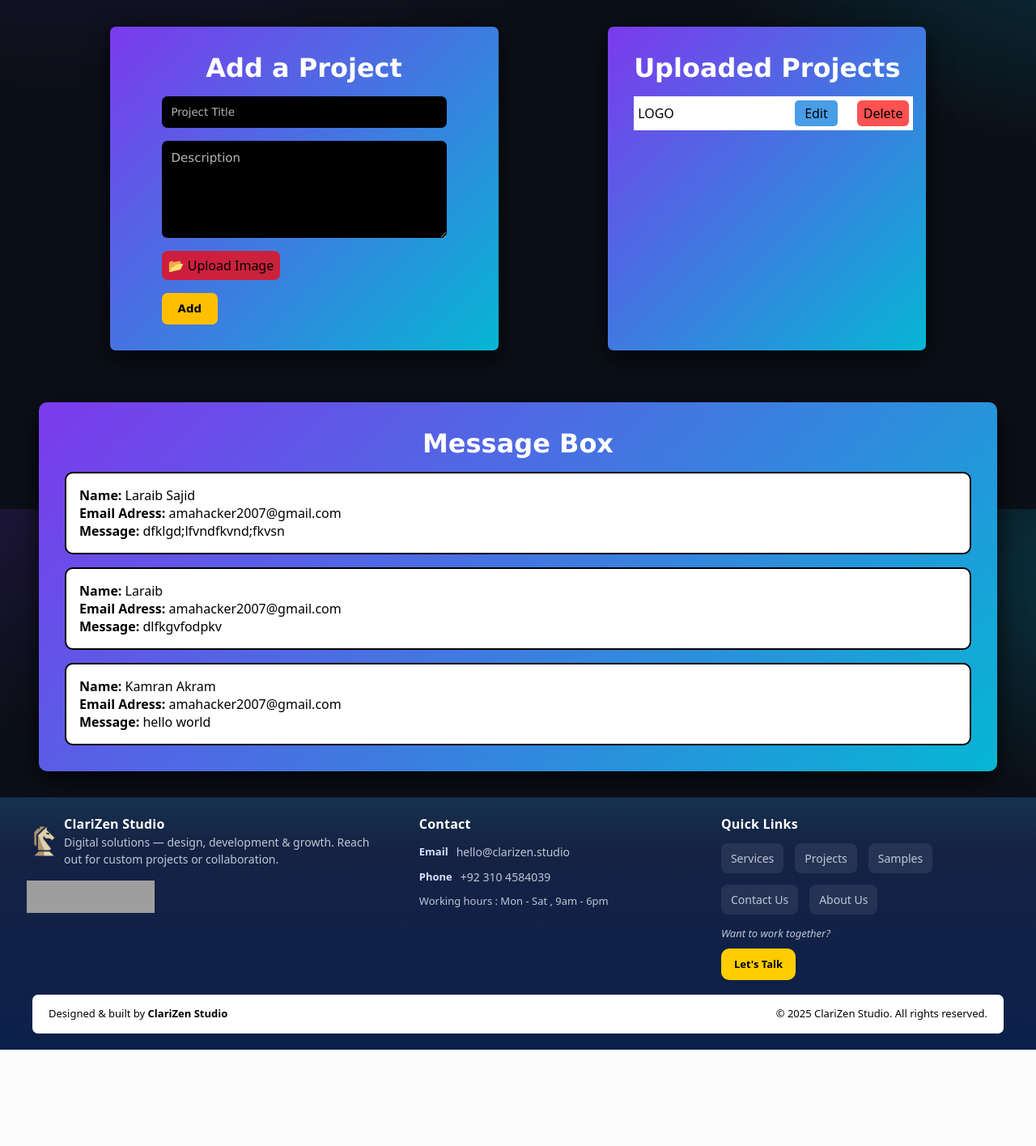
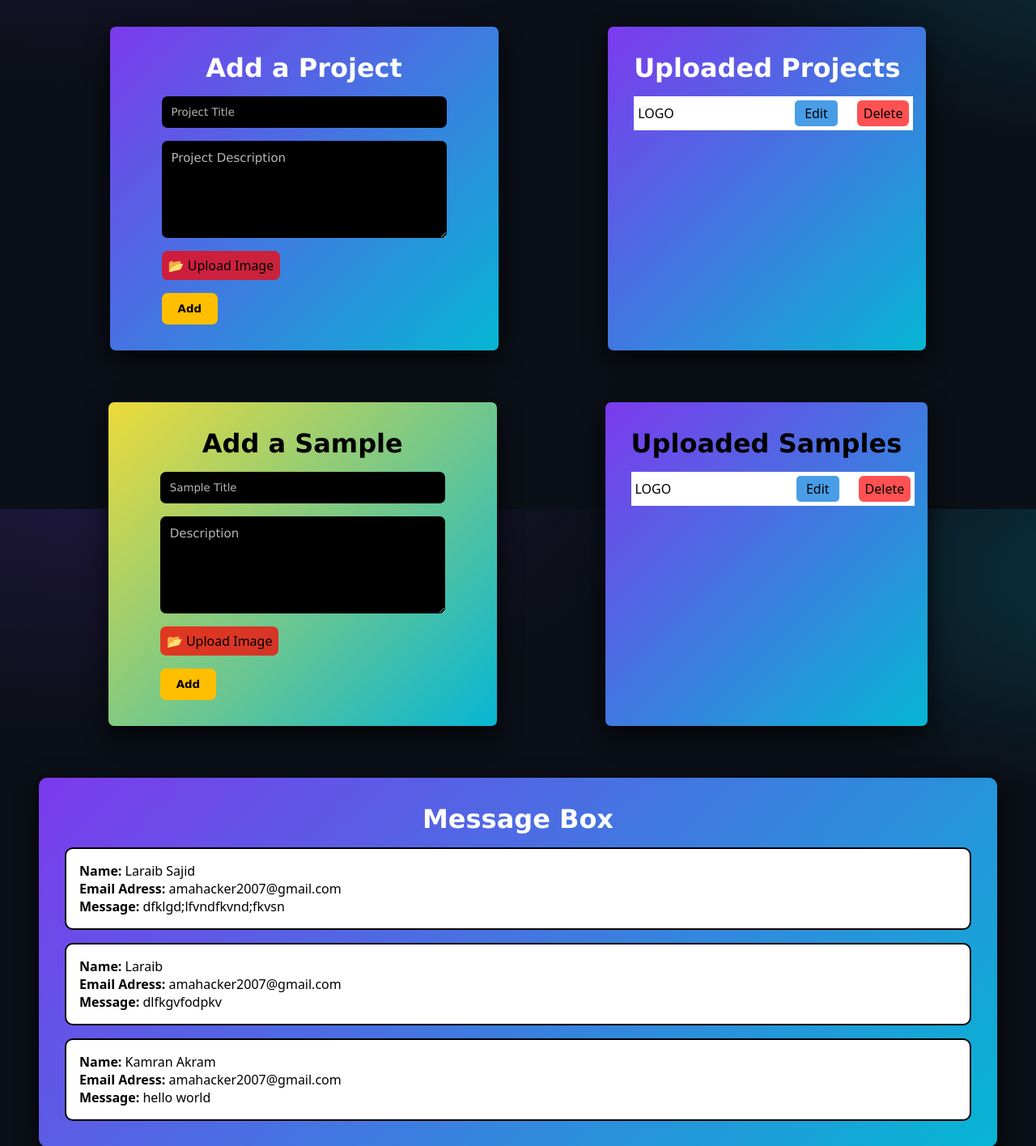
Before and after one commit to clarizen-studio/ClariZen-Studio-PORTFOLIO, a Flask app: page /admin in a window 1280 px wide. Shown: the part 171-1587 px from the top of the page at 81% size. Before the commit the page ends 1468 px from the top, so only its background shows below. Run offline with Flask 3, Linux system fonts and the light colour scheme; the visitor is signed in with stand-in values (Sample User, id 1); data comes from the database, SQL or seed files in the repository; grey boxes are pictures that could not be loaded.

Commit message:
small updates

```diff
--- a/static/css/admin.css
+++ b/static/css/admin.css
@@ -28,6 +28,14 @@
     font-family: verdana;
 
 }
+/* ================================= ADD A PROJECT SECTION ===================================================== */
+.admin-project-sec{
+    display: flex;
+    /* gap: 1rem; */
+    justify-content: space-evenly;
+    /* align-items: center; */
+}
+/* ADD A PROJECT  */
 .addproject-h{
     color: white;
     text-align: center;
@@ -63,7 +71,6 @@
   justify-self: center;
 
 }
-
 .addproject-form input::placeholder{
     color: rgba(255, 255, 255, 0.719);
     font-family: verdana;
@@ -80,14 +87,11 @@
   width: 22rem;
 
 }
-
 .addproject-form textarea::placeholder{
     color: rgba(255, 255, 255, 0.719);
     font-family: verdana;
     font-size: 15px;
 }
-
-
 .addproject-btn{
     width: min-content;
     padding: 12px 20px;
@@ -116,15 +120,9 @@
 .file-upload-btn:hover{
     background-color: rgba(255, 0, 0, 0.804);
 }
-/* ------------------------------------------------- */
-.admin-project-sec{
-    display: flex;
-    /* gap: 1rem; */
-    justify-content: space-evenly;
-    /* align-items: center; */
-}
-/* ------------------------------------------------------------ */
-.project-container{
+
+/* UPLOADED PROJECTS */
+.uploaded-projects-container{
     display: flex;
     flex-direction: column;
     background-color: white;
@@ -136,7 +134,7 @@
     max-height: 25rem;
     background: linear-gradient(135deg, #7c3aed, #06b6d4);
 }
-.projects{
+.uploaded-projects{
     margin-left: 1rem;
     display: flex;
     flex-direction: column;
@@ -144,7 +142,158 @@
     overflow-y: auto;
 
 }
-.projects ul{
+.uploaded-projects ul{
+    list-style: none;
+    width: 100%;
+    display: flex;
+    align-items: center;
+    justify-content: space-between;
+    background-color: white;
+    padding: 5px;
+}
+
+
+.ul-btns{
+    display: flex;
+    gap: 1.5rem;
+}
+.delete-btn{
+    text-decoration: none;
+    background-color: rgba(255, 0, 0, 0.683);
+    color: black;
+    padding: 5px 8px;
+    border-radius: 6px;
+}
+.delete-btn:hover{
+    background-color: rgba(255, 0, 0, 0.902);
+}
+.edit-btn{
+    text-decoration: none;
+    background-color: rgb(45, 142, 227, 0.861);
+    color: black;
+    padding: 5px 12px;
+    border-radius: 5px;
+}
+.edit-btn:hover{
+    background-color: rgba(45, 142, 227);
+}
+/* ================================= SAMPLES SECTION-Admin Panel ===================================================== */
+.admin-sample-sec{
+    display: flex;
+    /* gap: 1rem; */
+    justify-content: space-evenly;
+    /* align-items: center; */
+}
+/* ADD A SAMPLE  */
+.addsample-h{
+    color: black;
+    text-align: center;
+    padding: 0 1rem 1rem 1rem;
+    font-size: 2rem;
+    font-family: verdana;
+
+}
+.addsample-container{
+    display: flex;
+    flex-direction: column;
+    /* background-color: rgb(255, 255, 255); */
+    box-shadow: 0 10px 30px rgba(0, 0, 0, 0.763);
+    padding: 2rem 4rem;
+    border-radius: 7px;
+    margin: 2rem 0;
+    /* background: linear-gradient(135deg, #7c3aed, #06b6d4); */
+    background: linear-gradient(135deg, #eddb3a, #06b6d4);
+    /* background: linear-gradient(135deg, #e9d523, #067f95); */
+}
+.addsample-form{
+    display: flex;
+    flex-direction: column;
+    gap: 1rem;
+}
+.addsample-form input{
+  padding: 12px;
+  width: 22rem;
+  border: none;
+  border-radius: 7px;
+  background-color: black;
+  color: white;
+  font-family: verdana;
+  display: flex;
+  justify-self: center;
+
+}
+.addsample-form input::placeholder{
+    color: rgba(255, 255, 255, 0.719);
+    font-family: verdana;
+}
+.addsample-form textarea {
+  min-height: 120px;
+  resize: vertical;
+  background-color: black;
+  color: white;
+  border: none;
+  border-radius: 7px;
+  padding: 12px;
+  font-size: large;
+  width: 22rem;
+
+}
+.addsample-form textarea::placeholder{
+    color: rgba(255, 255, 255, 0.719);
+    font-family: verdana;
+    font-size: 15px;
+}
+.addsample-btn{
+    width: min-content;
+    padding: 12px 20px;
+    border-radius: 7px;
+    border: none;
+    background-color: #FFBF00;
+    color: black;
+    font-family: verdana;
+    font-weight: bolder;
+
+}
+.addsample-btn:hover{
+    cursor: pointer;
+}
+#file-upload{
+    display: none;
+}
+.file-upload-btn{
+    width: fit-content;
+    background-color: rgba(255, 0, 0, 0.731);
+    padding: 7px 8px;
+    border-radius: 7px;
+    font-weight: 500;
+
+}
+.file-upload-btn:hover{
+    background-color: rgba(255, 0, 0, 0.804);
+}
+
+/* UPLOADED SAMPLES */
+.uploaded-samples-container{
+    display: flex;
+    flex-direction: column;
+    background-color: white;
+    box-shadow: 0 10px 30px rgba(0, 0, 0, 0.763);
+    padding: 2rem 1rem;
+    border-radius: 7px;
+    margin: 2rem 0;
+    background-color: blanchedalmond;
+    max-height: 25rem;
+    background: linear-gradient(135deg, #7c3aed, #06b6d4);
+}
+.uploaded-samples{
+    margin-left: 1rem;
+    display: flex;
+    flex-direction: column;
+    gap: 1rem;
+    overflow-y: auto;
+
+}
+.uploaded-samples ul{
     list-style: none;
     width: 100%;
     display: flex;
--- a/static/css/style.css
+++ b/static/css/style.css
@@ -10,6 +10,7 @@ body{
     radial-gradient(1200px 600px at 10% -10%, rgba(124, 58, 237, 0.20), transparent 60%),
     radial-gradient(1000px 500px at 110% 10%, rgba(6, 182, 212, 0.22), transparent 55%),
     linear-gradient(180deg, #0b0f17, #0b0f17);
+    /* background: linear-gradient(135deg, #eddb3a, #06b6d4); */
     background-attachment: fixed;
 }
 html{
@@ -58,6 +59,7 @@ header {
   z-index: 50;
   backdrop-filter: saturate(1.2) blur(10px);
   background: linear-gradient(180deg, rgba(10, 10, 16, 0.8), rgba(10, 10, 16, 0.35));
+  /* background: linear-gradient(180deg, rgba(10, 10, 16, 0.692), rgba(10, 10, 16, 0.678)); */
   border-bottom: 1px solid rgba(255, 255, 255, 0.06);
 }
 .nav-container{
@@ -157,11 +159,13 @@ nav a:hover {
   border-radius: 999px;
   font-size: 0.9rem;
   color: white;
+  /* color: black; */
 }
 
 .title {
   font-family: verdana light;
   color:white;
+  /* color: black; */
   font-size: clamp(3.3rem, 4.2vw, 3.2rem);
   line-height: 1.2;
   margin: 14px 0 10px;
@@ -171,6 +175,7 @@ nav a:hover {
 
 .sub {
   color: rgb(220, 207, 207);
+  /* color: black; */
   font-size: clamp(1rem, 1.2vw, 1.05rem);
 }
 
--- a/templates/admin.html
+++ b/templates/admin.html
@@ -2,20 +2,22 @@
 {% block content %}
 <span class="anchor-span"><a href="/logout" class="logout-btn">Logout</a></span>
 <h3 class="adp-h">Admin Panel</h3>
+<!-- ==========================  ADD A PROJECT SECTION ================================================= -->
 <section class="admin-project-sec">
   <div class="addproject-container">
     <h3 class="addproject-h">Add a Project</h3>
     <form action="" method="POST" class="addproject-form" enctype="multipart/form-data">
         <input type="text" name="title" placeholder="Project Title" required>
-        <textarea name="description" placeholder="Description" required></textarea>
+        <textarea name="project description" placeholder="Project Description" required></textarea>
         <label for="file-upload" class="file-upload-btn">📂 Upload Image</label>
         <input type="file" name="image" id="file-upload">
         <button class="addproject-btn">Add</button>
     </form>
   </div>
-  <div class="project-container">
+  <!-- Uploded Projects -->
+  <div class="uploaded-projects-container">
     <h3 class="addproject-h">Uploaded Projects</h3>
-    <div class="projects">
+    <div class="uploaded-projects">
       {% for p in projects %}
       <ul>
             <li>{{ p[1] }}</li>
@@ -29,6 +31,36 @@
     </div>
   </div>
 </section>
+<!-- ==========================  SAMPLES SECTION  ================================================= -->
+<section class="admin-sample-sec">
+  <div class="addsample-container">
+    <h3 class="addsample-h">Add a Sample</h3>
+    <form action="" method="POST" class="addsample-form" enctype="multipart/form-data">
+        <input type="text" name="title" placeholder="Sample Title" required>
+        <textarea name="description" placeholder="Description" required></textarea>
+        <label for="file-upload" class="file-upload-btn">📂 Upload Image</label>
+        <input type="file" name="image" id="file-upload">
+        <button class="addsample-btn">Add</button>
+    </form>
+  </div>
+  <!-- Uploaded Samples -->
+  <div class="uploaded-samples-container">
+    <h3 class="addsample-h">Uploaded Samples</h3>
+    <div class="uploaded-samples">
+      {% for p in projects %}
+      <ul>
+            <li>{{ p[1] }}</li>
+            <div class="ul-btns">
+              <a href="#" class="edit-btn">Edit</a>
+              <a href="/delete/{{ p[0] }}" class="delete-btn">Delete</a>
+            </div>
+          </ul>
+          {% endfor %}
+
+    </div>
+  </div>
+</section>
+<!-- ==========================  MESSAGE BOX  ================================================= -->
 <section class="admin-msg-sec">
     <h3 class="addproject-h">Message Box</h3>
   <div class="msg-box-container">
```
